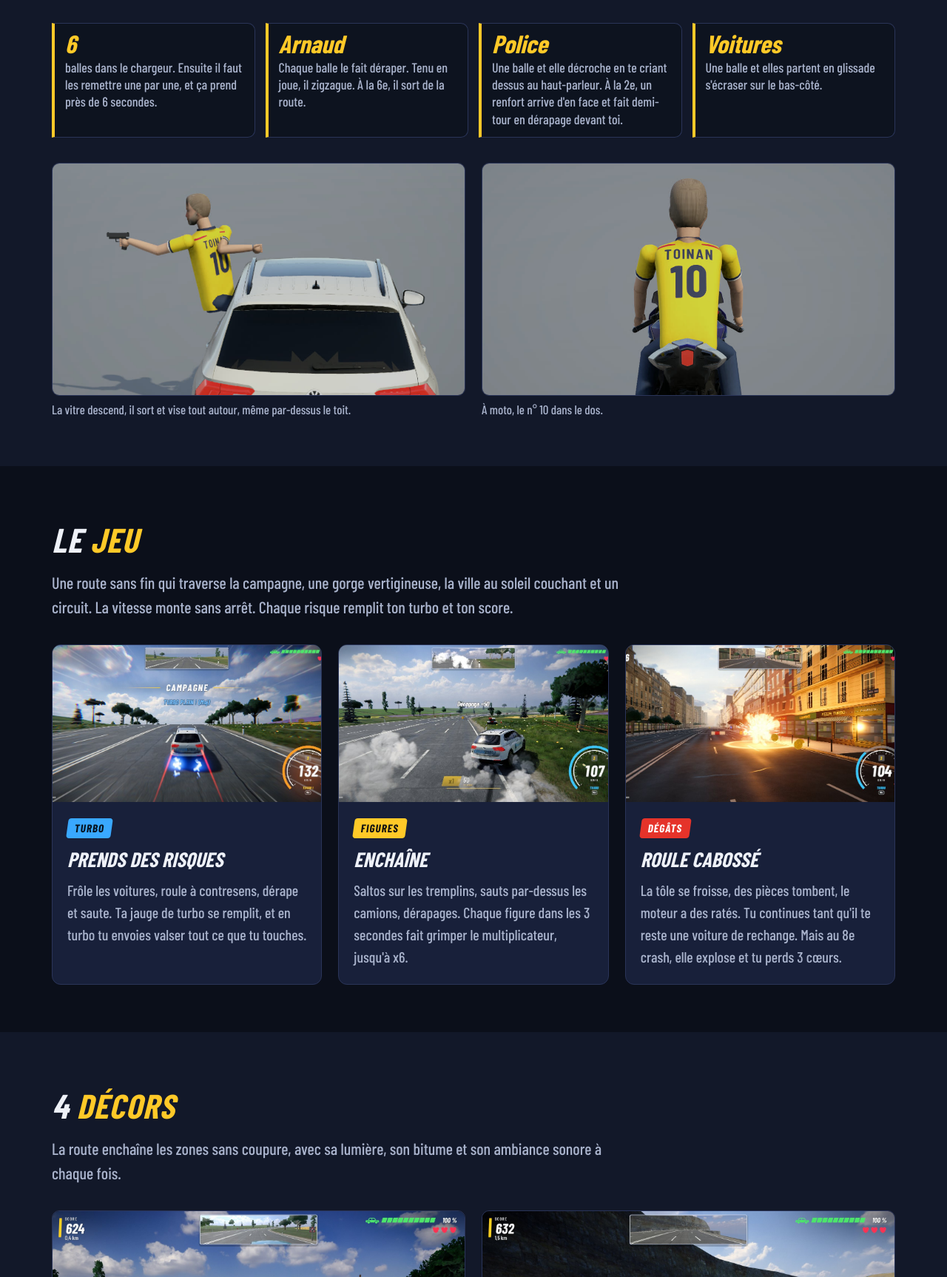
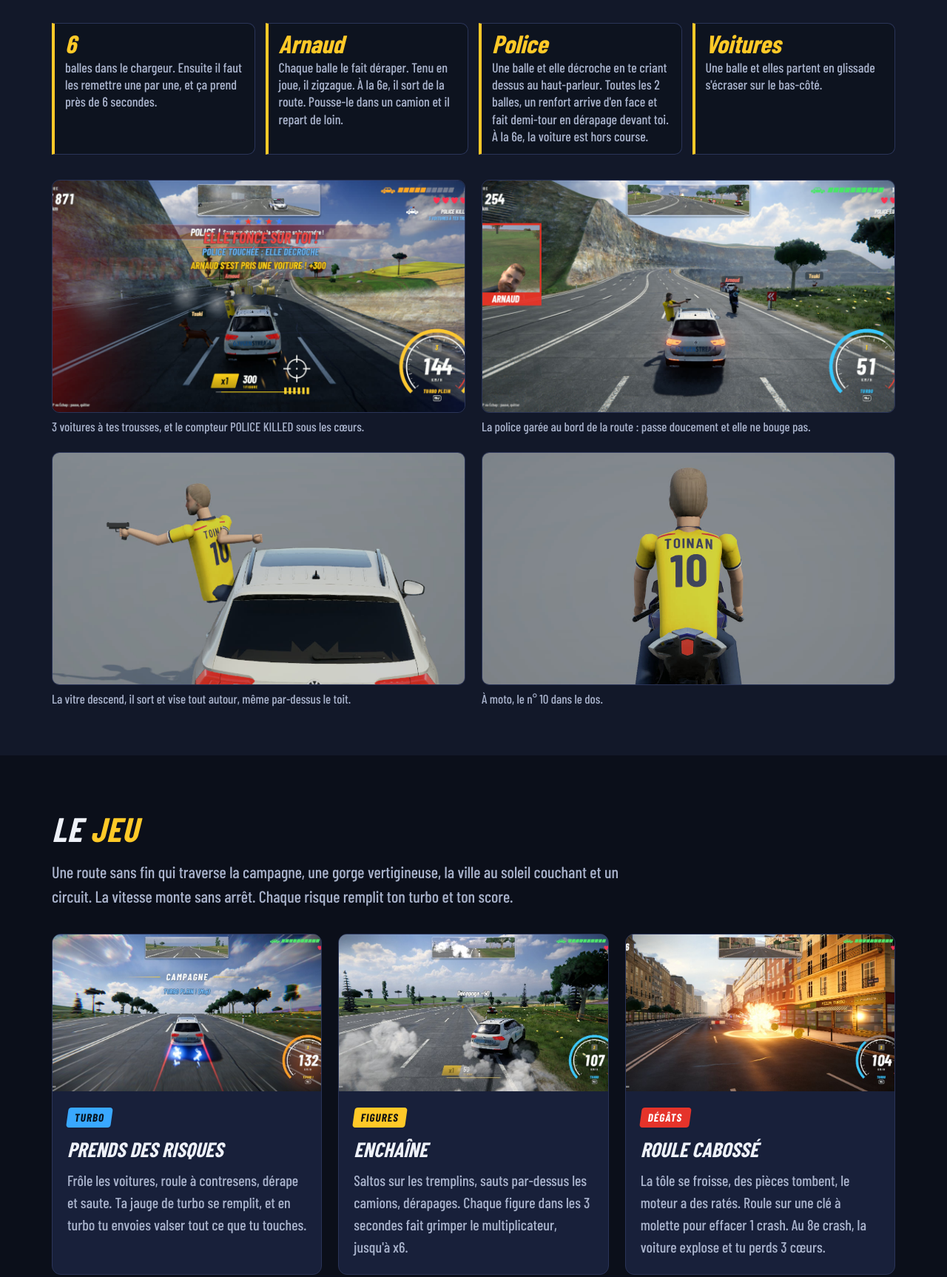
Before and after one commit to Toinan2000/crash-ta-race, a plain HTML site: page index.html in a window 1280 px wide. Shown: the part 2638-4364 px from the top of the page at 74% size. Drawn offline with nearby package versions, Linux system fonts and the light colour scheme; a web font is replaced by a local one.

Commit message:
Version 1.9 : police garée, renforts, compteur POLICE KILLED, clés à molette
Co-Authored-By: Claude Fable 5.2 <noreply@anthropic.com>

```diff
--- a/index.html
+++ b/index.html
@@ -104,11 +104,15 @@
     </div>
     <div class="chiffres" style="margin:34px 0 0">
       <div><b>6</b><span>balles dans le chargeur. Ensuite il faut les remettre une par une, et ça prend près de 6 secondes.</span></div>
-      <div><b>Arnaud</b><span>Chaque balle le fait déraper. Tenu en joue, il zigzague. À la 6e, il sort de la route.</span></div>
-      <div><b>Police</b><span>Une balle et elle décroche en te criant dessus au haut-parleur. À la 2e, un renfort arrive d'en face et fait demi-tour en dérapage devant toi.</span></div>
+      <div><b>Arnaud</b><span>Chaque balle le fait déraper. Tenu en joue, il zigzague. À la 6e, il sort de la route. Pousse-le dans un camion et il repart de loin.</span></div>
+      <div><b>Police</b><span>Une balle et elle décroche en te criant dessus au haut-parleur. Toutes les 2 balles, un renfort arrive d'en face et fait demi-tour en dérapage devant toi. À la 6e, la voiture est hors course.</span></div>
       <div><b>Voitures</b><span>Une balle et elles partent en glissade s'écraser sur le bas-côté.</span></div>
     </div>
     <div class="grille g2 galerie" style="margin-top:34px">
+      <figure><img src="images/jeu-police.jpg" alt="3 voitures de police à tes trousses, le compteur POLICE KILLED en haut à droite" loading="lazy"><figcaption>3 voitures à tes trousses, et le compteur POLICE KILLED sous les cœurs.</figcaption></figure>
+      <figure><img src="images/jeu-radar.jpg" alt="Le joueur passe à 51 km/h devant la voiture de police garée" loading="lazy"><figcaption>La police garée au bord de la route : passe doucement et elle ne bouge pas.</figcaption></figure>
+    </div>
+    <div class="grille g2 galerie" style="margin-top:22px">
       <figure><img src="images/pilote-rebord.jpg" alt="Le pilote sorti par la fenêtre, assis sur le rebord, pistolet tendu" loading="lazy"><figcaption>La vitre descend, il sort et vise tout autour, même par-dessus le toit.</figcaption></figure>
       <figure><img src="images/pilote-dos.jpg" alt="Le pilote de dos à moto, maillot jaune TOINAN 10" loading="lazy"><figcaption>À moto, le n° 10 dans le dos.</figcaption></figure>
     </div>
@@ -122,7 +126,7 @@
     <div class="grille g3">
       <div class="carte"><img src="images/jeu-turbo.jpg" alt="Turbo en pleine campagne" loading="lazy"><div class="texte"><span class="etiquette bleu">Turbo</span><h3>Prends des risques</h3><p>Frôle les voitures, roule à contresens, dérape et saute. Ta jauge de turbo se remplit, et en turbo tu envoies valser tout ce que tu touches.</p></div></div>
       <div class="carte"><img src="images/jeu-derapage.jpg" alt="Dérapage avec fumée de pneus" loading="lazy"><div class="texte"><span class="etiquette">Figures</span><h3>Enchaîne</h3><p>Saltos sur les tremplins, sauts par-dessus les camions, dérapages. Chaque figure dans les 3 secondes fait grimper le multiplicateur, jusqu'à x6.</p></div></div>
-      <div class="carte"><img src="images/jeu-explosion.jpg" alt="Explosion en ville" loading="lazy"><div class="texte"><span class="etiquette rouge">Dégâts</span><h3>Roule cabossé</h3><p>La tôle se froisse, des pièces tombent, le moteur a des ratés. Tu continues tant qu'il te reste une voiture de rechange. Mais au 8e crash, elle explose et tu perds 3 cœurs.</p></div></div>
+      <div class="carte"><img src="images/jeu-explosion.jpg" alt="Explosion en ville" loading="lazy"><div class="texte"><span class="etiquette rouge">Dégâts</span><h3>Roule cabossé</h3><p>La tôle se froisse, des pièces tombent, le moteur a des ratés. Roule sur une clé à molette pour effacer 1 crash. Au 8e crash, la voiture explose et tu perds 3 cœurs.</p></div></div>
     </div>
   </div>
 </section>
@@ -159,7 +163,7 @@
     <div class="grille g4">
       <div class="carte portrait"><img src="images/arnaud-tete.jpg" alt="Arnaud" loading="lazy"><div class="texte"><span class="etiquette rouge">Motard</span><h3>Arnaud</h3><p>Il te nargue à moto et il faut 6 balles pour le faire tomber. <a href="#arnaud">Tout sur Arnaud</a>.</p></div></div>
       <div class="carte"><img src="images/tsuki.jpg" alt="Tsuki le chien" loading="lazy"><div class="texte"><span class="etiquette">Chien</span><h3>Tsuki</h3><p>Il zigzague sur la route. Saute par-dessus Tsuki pour 1 000 points d'un coup.</p></div></div>
-      <div class="carte"><img src="images/police.jpg" alt="La voiture de police" loading="lazy"><div class="texte"><span class="etiquette bleu">Poursuite</span><h3>La police</h3><p>Elle te colle, te percute et te pousse vers le vide. Un seul moyen de la semer : sauter un obstacle pour qu'elle le prenne. Plus tu résistes, plus tu as d'étoiles et de barrages.</p></div></div>
+      <div class="carte"><img src="images/police.jpg" alt="La voiture de police" loading="lazy"><div class="texte"><span class="etiquette bleu">Poursuite</span><h3>La police</h3><p>Elle t'attend garée au bord de la route. Passe devant en freinant, sans tirer ni cogner, et elle ne bouge pas. Sinon elle démarre, te colle et te pousse vers le vide. Pour t'en débarrasser : 6 balles, ou un obstacle sauté qu'elle se prend. Le compteur POLICE KILLED tient les comptes.</p></div></div>
       <div class="carte"><img src="images/camion.jpg" alt="Un camion" loading="lazy"><div class="texte"><span class="etiquette">Circulation</span><h3>Camions et voitures</h3><p>Dans ton sens et en face. Elles changent de voie, et en ville certaines te coupent la route aux carrefours.</p></div></div>
     </div>
   </div>
@@ -169,7 +173,7 @@
   <div class="contenu">
     <h2>Les <em>commandes</em></h2>
     <p class="chapo">Au clavier ou à la manette. Le pistolet se vise à la souris.</p>
-    <figure class="galerie" style="margin-bottom:34px"><img src="images/objets.jpg" alt="Les objets du jeu" loading="lazy"><figcaption>Pièces, nitro, cœurs, tremplins, et tout ce qu'il vaut mieux éviter : barrières, cônes, troncs, bottes de paille.</figcaption></figure>
+    <figure class="galerie" style="margin-bottom:34px"><img src="images/objets.jpg" alt="Les objets du jeu" loading="lazy"><figcaption>Pièces, nitro, cœurs, clés à molette, tremplins, et tout ce qu'il vaut mieux éviter : barrières, cônes, troncs, bottes de paille.</figcaption></figure>
     <div class="touches">
       <span><kbd>←</kbd> <kbd>→</kbd></span><span>Diriger. La voiture file tout droit si tu ne tournes pas.</span>
       <span><kbd>Espace</kbd></span><span>Sauter. Un 2e appui en l'air fait un double saut.</span>
```
Also changed, not shown: telecharger.html (+4 -4 lines), images/jeu-police.jpg (added), images/jeu-radar.jpg (added).
